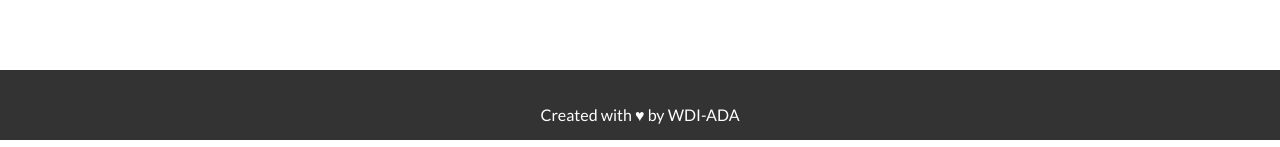
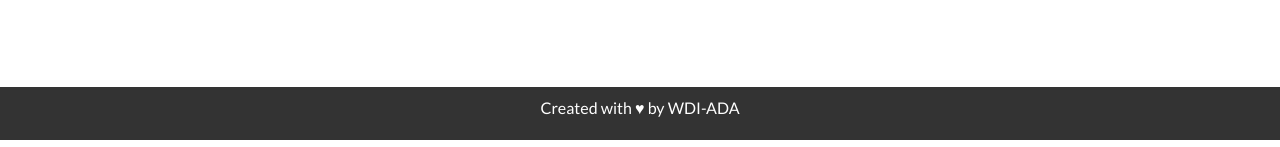
Before and after one commit to gayathri8692/project_3, a React (Create React App) app in the folder client/: page /api/units/two in a window 1280 px wide. Shown: the part 660-807 px from the top of the page. Built offline with nearby package versions, Linux system fonts and the light colour scheme.

Commit message:
added more CSS

```diff
--- a/client/src/App.css
+++ b/client/src/App.css
@@ -29,7 +29,7 @@ h3 {
 }
 
 .units {
-  height: 370px;
+  height: 390px;
   width: 950px;;
   display: flex;
   align-items: center;
@@ -108,13 +108,11 @@ a.unit4 {
   right: 0;
   bottom: 0;
   left: 0;
-  height: 70px;
   padding: 1rem;
   background-color: #333;
   color: #FFF;
   text-align: center;
   font-size: 16px;
-  line-height: 70px;
 }
 
 .featured {
--- a/client/src/App.js
+++ b/client/src/App.js
@@ -39,7 +39,7 @@ setLesson(){
              <Link to='/api/units/one' className='unit1' onClick={this.setLesson}>UNIT 1</Link>
              <Link to='/api/units/two' className='unit2' onClick={this.setLesson}>UNIT 2</Link>
              <Link to='/api/units/three' className='unit3' onClick={this.setLesson}>UNIT 3</Link>
-             <Link to='/' className='unit4' onClick={this.setLesson}>UNIT 4</Link>
+            <Link to='/' className='unit4' onClick={this.setLesson}>UNIT 4</Link>
              </div>
              <Footer />
           </div>
@@ -55,7 +55,7 @@ setLesson(){
           <Route exact path='/api/units/one' component={LessonOne} />
           <Route path='/api/units/two' component={LessonTwo} />
           <Route path='/api/units/three' component={LessonThree} />
-          <Route path='/' component={Header} />
+          <Route path='/'  />
         </main>
 
         <Footer />
```
